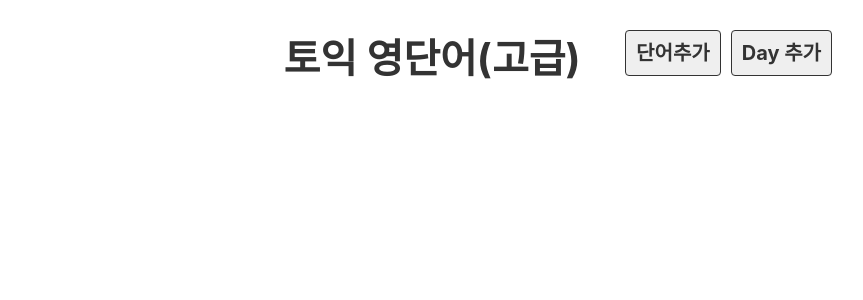
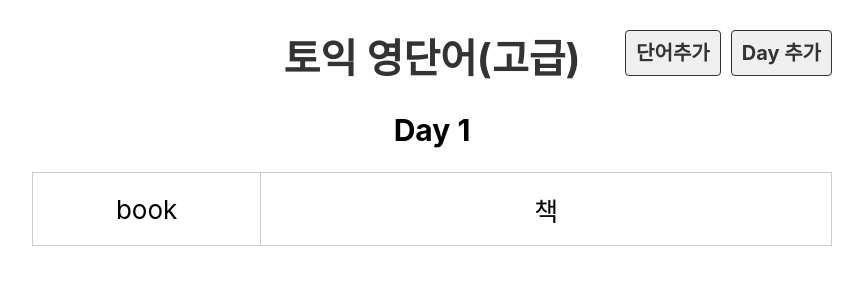
Before and after one commit to nkhyejin/react_voca, a React (Create React App) app: page /day/1 in a window 1280 px wide. Shown: the top 300 px of the page, without its empty margins (208-1071 px from the left). Built offline with nearby package versions, Linux system fonts and the light colour scheme.

Commit message:
날짜에따라 params 추가

```diff
--- a/src/App.js
+++ b/src/App.js
@@ -11,7 +11,7 @@ function App() {
         <Header></Header>
         <Routes>
           <Route path="/" element={<DayList />} />
-          <Route path="/day" element={<Day />} />
+          <Route path="/day/:day" element={<Day />} />
         </Routes>
       </div>
     </BrowserRouter>
--- a/src/component/Day.js
+++ b/src/component/Day.js
@@ -1,8 +1,10 @@
+import { useParams } from "react-router-dom";
 import dummy from "../db/data.json";
 
 const Day = () => {
-  const day = 4;
-  const wordList = dummy.words.filter((word) => word.day === day);
+  const { day } = useParams();
+  const wordList = dummy.words.filter((word) => word.day === Number(day));
+  console.log(wordList);
   return (
     <>
       <h2>Day {day}</h2>
--- a/src/component/DayList.js
+++ b/src/component/DayList.js
@@ -6,7 +6,7 @@ const DayList = () => {
     <ul className="list_day">
       {dummy.days.map((day) => (
         <li key={day.id}>
-          <Link to="/day">Day {day.day}</Link>
+          <Link to={`/day/${day.day}`}>Day {day.day}</Link>
         </li>
       ))}
     </ul>
--- a/src/db/data.json
+++ b/src/db/data.json
@@ -61,7 +61,7 @@
       "id": 8
     },
     {
-      "day": "2",
+      "day": 2,
       "eng": "mouse",
       "kor": "쥐",
       "isDone": false,
```
